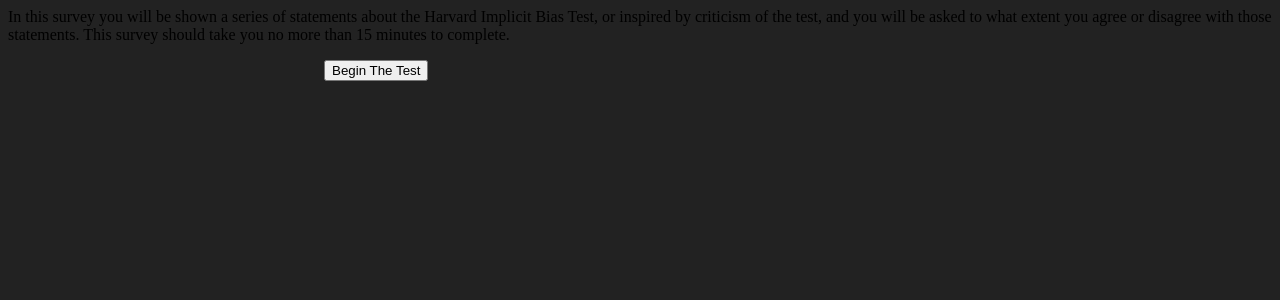
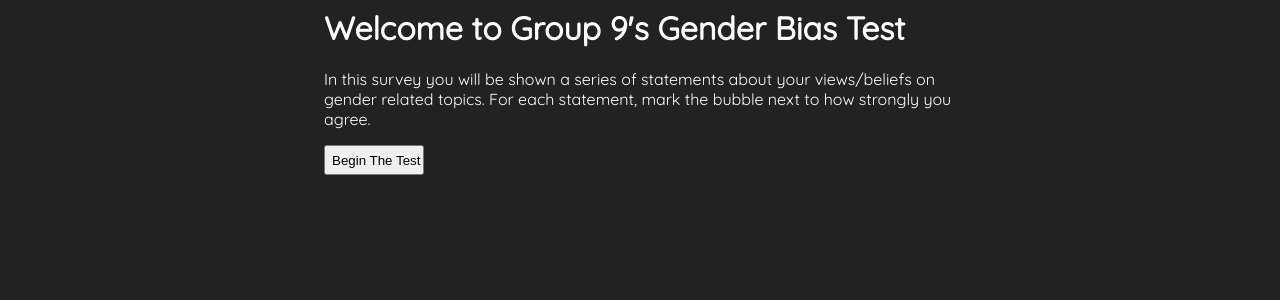
Before and after one commit to rsmith52/LIS-500-Final, a PHP site: page / in a window 1280 px wide. Shown: the top 300 px of the page. Run offline with PHP 8.4, Linux system fonts and the light colour scheme.

Commit message:
Updated style, setup basic front page

```diff
--- a/index.php
+++ b/index.php
@@ -11,14 +11,21 @@ $user_id = rand(1000000, 9999999);
 
 ?>
 
-<p>In this survey you will be shown a series of statements about the Harvard Implicit Bias Test, or inspired by criticism of the
-  test, and you will be asked to what extent you agree or disagree with those statements. This survey should take you no more than
-  15 minutes to complete.</p>
-<body>
+<html>
+  <head>
     <link href="https://fonts.googleapis.com/css?family=Quicksand" rel="stylesheet">
     <link href="style.css" rel="stylesheet">
+  </head>
+  <body>
     <form method="post" action="q1.php">
+        <h1>
+          Welcome to Group 9's Gender Bias Test
+        </h1>
+        <p>In this survey you will be shown a series of statements about your views/beliefs on gender related topics.
+          For each statement, mark the bubble next to how strongly you agree.
+        </p>
         <?php echo '<p><input type="hidden" name="user_id" value="'.$user_id.'" /></p>'; ?>
-      <p><input type="submit" value="Begin The Test" /></p>
+        <p><input class="btn" type="submit" value="Begin The Test" /></p>
     </form>
   </body>
+</html>
--- a/style.css
+++ b/style.css
@@ -9,7 +9,7 @@ form {
   margin: auto;
 }
 
-#btn {
+.btn {
   width: 100px;
   height: 30px;
 }
```
Also changed, not shown: q1.php (+7 -4 lines). Lines whose indentation alone changed are shown as unchanged.
